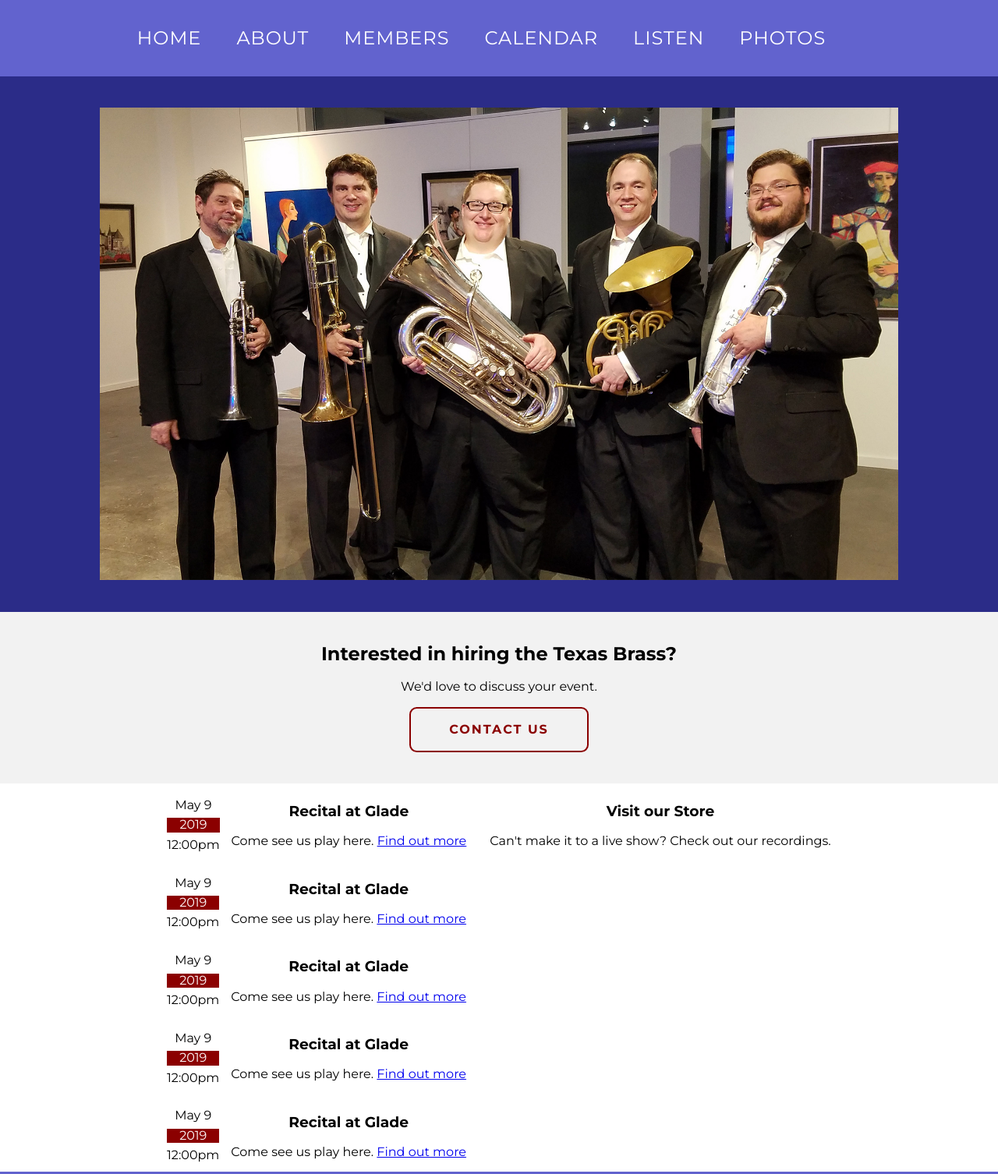
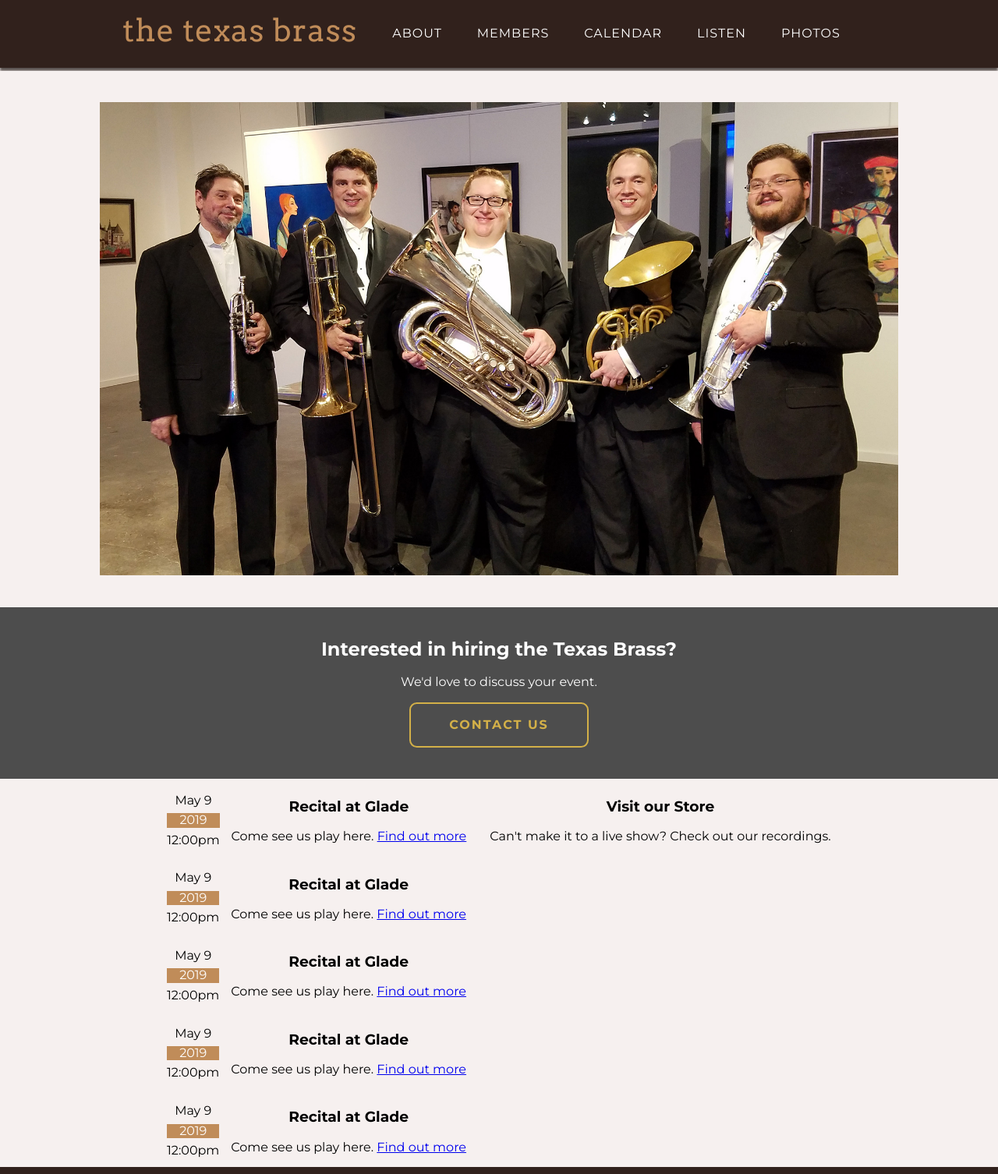
Before and after one commit to stevenwinter-dev/TexasBrass, a plain HTML site: page index.html in a window 1280 px wide. Shown: the top 1506 px of the page at 78% size. Drawn offline with nearby package versions, Linux system fonts and the light colour scheme; a web font is replaced by a local one.

Commit message:
New color scheme

```diff
--- a/css/main.css
+++ b/css/main.css
@@ -1,43 +1,69 @@
+:root {
+    --color1: #F6F0EF;
+    --color2: #31211c;
+    --color3: #c08c59;
+}
+
 body {
-    background-color: white;
+    background-color: var(--color1);
     font-family: 'Montserrat', sans-serif;
 }
+
 .container {
     width: 100%;
     margin: 0 auto;
     text-align: center;
+    padding-top: 4px;
 }
 
 nav {
-    background-color: #6263CE;
-    -webkit-box-shadow:0 4px 3px rgba(0, 34, 102, .7);
-    -moz-box-shadow:0 4px 3px rgba(0, 34, 102, .7);
-    box-shadow:0 4px 3px rgba(0, 34, 102, .7);
+    background-color: #31211c;
+    -webkit-box-shadow:0 4px 3px rgba(25, 17, 13, .7);
+    -moz-box-shadow:0 4px 3px rgba(25, 17, 13, .7);
+    box-shadow:0 4px 3px rgba(25, 17, 13, .7);
+    /* -webkit-box-shadow:0 4px 3px rgba(255, 51, 153);
+    -moz-box-shadow:0 4px 3px rgba(255, 51, 153);
+    box-shadow:0 4px 3px rgba(255, 51, 153); */
 }
 .nav-container {
     display: flex;
     justify-content: center;
 }
 
-nav a {
+#tb {
+    color: #c08c59;
+    font-size: 2.5em;
+    text-decoration: none;
+    margin-right: 45px;
+    padding-top: 12px;
+    letter-spacing: 1px;
+    /* font-family: 'Arizonia', cursive; */
+    font-family: 'Arvo', serif;
+}
+
+ nav a:not(:first-child) {
     color: white;
     text-decoration: none;
     margin-right: 45px;
-    padding-top: 35px;
+    padding-top: 30px;
     padding-bottom: 35px;
-    font-size: 1.5em;
+    font-size: 1em;
     text-transform: uppercase;
     letter-spacing: 1px;
-
 }
 
 nav a:hover {
     transition: .6s;
-    color: darkred;
+    color: #D3B048;
+}
+
+.logo {
+    width: 125px;
+    margin-right: 45px;
 }
 
 .img-container {
-    background-color: #2b2c88;
+    background-color: #f6f0ef;
 }
 
 .main-pic {
@@ -48,7 +74,8 @@ nav a:hover {
 
 .call-to-action {
     margin-top: -4px;
-    background-color: #F2F2F2;
+    background-color: #4d4d4d;
+    color: white;
 }
 
 .call-to-action h2 {
@@ -62,9 +89,9 @@ nav a:hover {
        -moz-appearance: none;
             appearance: none;
     background-color: transparent;
-    border: 2px solid darkred;
+    border: 2px solid #D3B048;
     border-radius: 0.6em;
-    color: darkred;
+    color: #D3B048;
     cursor: pointer;
     font-size: 1rem;
     line-height: 1;
@@ -86,14 +113,14 @@ nav a:hover {
     transition: box-shadow 300ms ease-in-out, color 300ms ease-in-out;
   }
   .call-to-action .btn:hover {
-    box-shadow: 0 0 40px 40px darkred inset;
+    box-shadow: 0 0 40px 40px #D3B048 inset;
   }
 
   .bot-content {
     display: flex;
     justify-content: center;
     flex-wrap: wrap;
-    background-color: white;
+    background-color: var(--color1);
   }
 
   .schedule {
@@ -122,7 +149,7 @@ nav a:hover {
   }
 
   .year {
-      background-color: darkred;
+      background-color: var(--color3);
       color: white;
   }
 
@@ -146,7 +173,7 @@ nav a:hover {
     width: 50%;
     display: flex;
     justify-content: flex-end;
-    background-color: white;
+    background-color: var(--color1);
   }
 
   .schedule-addons {
@@ -156,7 +183,7 @@ nav a:hover {
   /* Footer */
 
  .footer {
-    background-color: #6263CE;
+    background-color: var(--color2);
     height: 60px;
     display: flex;
     justify-content: space-between;
--- a/index.html
+++ b/index.html
@@ -5,15 +5,17 @@
     <meta name="viewport" content="width=device-width, initial-scale=1.0">
     <meta http-equiv="X-UA-Compatible" content="ie=edge">
     <title>Texas Brass</title>
-    <link rel="shortcut icon" type="image/png" href="img/favicon.ico"/>
+    <link rel="shortcut icon" type="image/png" href="img/texas.ico"/>
     <link rel="stylesheet" href="https://cdnjs.cloudflare.com/ajax/libs/normalize/8.0.1/normalize.min.css">
     <link href="https://fonts.googleapis.com/css?family=Montserrat:400,700" rel="stylesheet">
+    <link href="https://fonts.googleapis.com/css?family=Arizonia" rel="stylesheet">
+    <link href="https://fonts.googleapis.com/css?family=Arvo:400,700" rel="stylesheet">
     <link rel="stylesheet" href="css/main.css">
 </head>
 <body>
     <nav>
         <div class="nav-container container">
-            <a href="#">Home</a>
+            <a href="#" id="tb">the texas brass</a>
             <a href="#">About</a>
             <a href="#">Members</a>
             <a href="#">Calendar</a>
```
Also changed, not shown: img/favicon (2).ico (added), img/favicon.png (added), img/logo.png (added), img/logo2.png (added), img/tb2.jpg (added), img/texas.ico (added).
